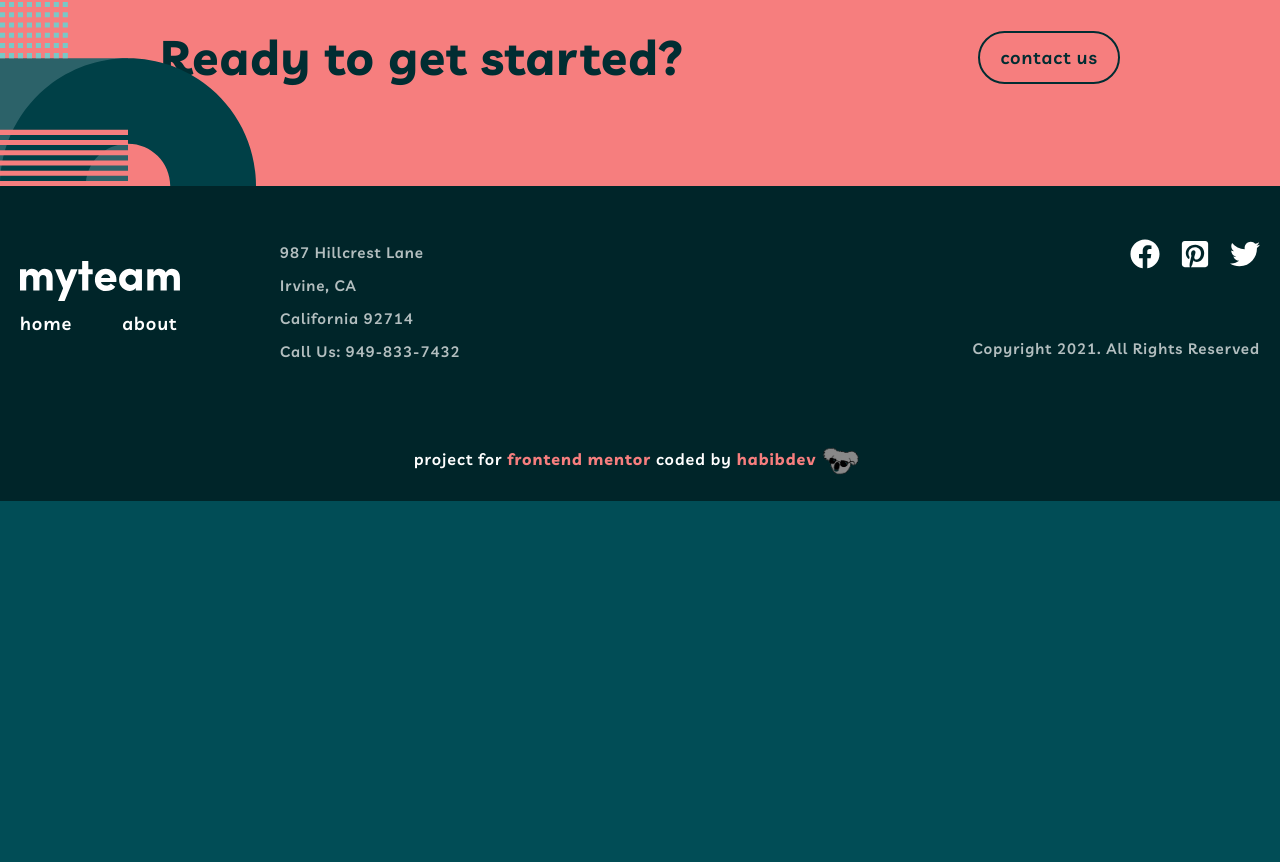
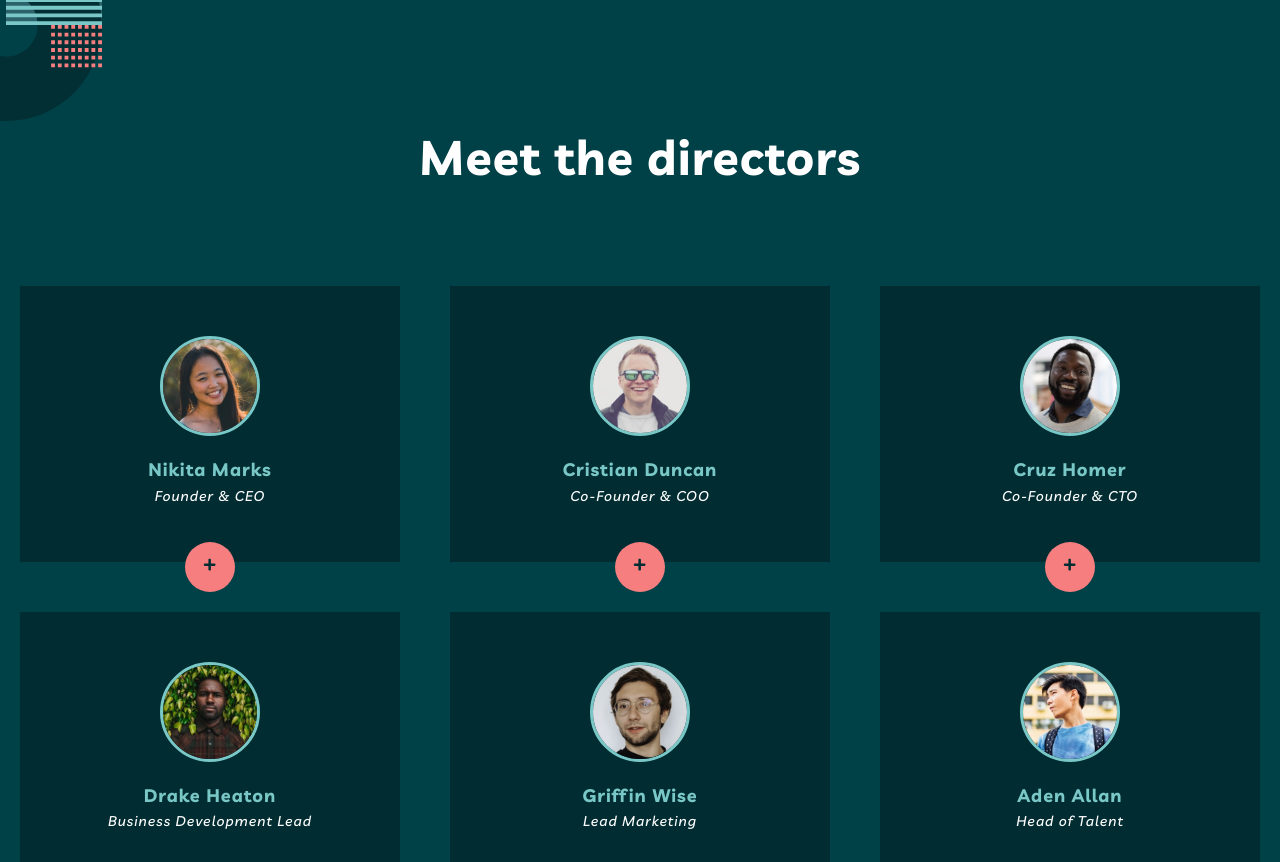
Before and after one commit to habibdev96/FEM-myteam-multipage-website, a React (Create React App) app: page /About in a window 1280 px wide. Shown: the part 678-1540 px from the top of the page. Before the commit the page ends 1179 px from the top, so only its background shows below. Built offline with nearby package versions, Linux system fonts and the light colour scheme.

Commit message:
created directors section

```diff
--- /dev/null
+++ b/src/components/about/Director.js
@@ -0,0 +1,100 @@
+import { useState } from 'react';
+import styled from 'styled-components';
+import { FaPlus, FaTimes, FaTwitter, FaLinkedin } from 'react-icons/fa';
+import { MicroHeading } from '../styledElements/Headings';
+import Paragraph from '../styledElements/Paragraphs';
+
+const StyledArticle = styled.article`
+  background-color: var(--sacrementoGreen);
+  padding: 5rem 2rem;
+  position: relative;
+  height: 100%;
+
+  &.active-article {
+    background-color: var(--darkGreen);
+  }
+
+  .avatar {
+    width: 10rem;
+    border: 0.3rem solid var(--raptureBlue);
+    border-radius: 50%;
+    margin-bottom: 2rem;
+  }
+
+  .btn {
+    position: absolute;
+    bottom: -20%;
+    left: 50%;
+    right: 50%;
+    transform: translate(-50%, -50%);
+    border-radius: 50%;
+    height: 5rem;
+    width: 5rem;
+    border: 0;
+    outline: 0;
+    background-color: var(--lightCoral);
+
+    &.active-btn {
+      background-color: var(--raptureBlue);
+    }
+  }
+
+  .icon {
+    color: var(--sacrementoGreen);
+  }
+
+  .socials {
+    display: flex;
+    justify-content: center;
+    gap: 2rem;
+  }
+
+  .social {
+    margin-top: 2rem;
+    color: var(--white);
+    font-size: var(--md);
+    transition: var(--mainTransition);
+
+    &:hover,
+    &:focus {
+      color: var(--lightCoral);
+    }
+  }
+`;
+
+const Director = ({ avatar, director, role, quote }) => {
+  const [showInfo, setShowInfo] = useState(false);
+
+  return (
+    <StyledArticle className={`${showInfo && 'active-article'}`}>
+      {!showInfo ? (
+        <>
+          <img src={avatar} alt={director} className='avatar' />
+          <MicroHeading raptureBlue>{director}</MicroHeading>
+          <Paragraph sm>{role}</Paragraph>
+        </>
+      ) : (
+        <>
+          <MicroHeading raptureBlue>{director}</MicroHeading>
+          <Paragraph md>{quote}</Paragraph>
+          <div className='socials'>
+            <a href='#!'>
+              <FaTwitter className='social' />
+            </a>
+            <a href='#!'>
+              <FaLinkedin className='social' />
+            </a>
+          </div>
+        </>
+      )}
+      <button
+        className={`btn ${showInfo && 'active-btn'}`}
+        onClick={() => setShowInfo(!showInfo)}
+      >
+        {!showInfo ? <FaPlus className='icon' /> : <FaTimes className='icon' />}
+      </button>
+    </StyledArticle>
+  );
+};
+
+export default Director;
--- /dev/null
+++ b/src/components/about/Directors.js
@@ -0,0 +1,62 @@
+import styled from 'styled-components';
+import { SectionHeading } from '../styledElements/Headings';
+import { maxWidthLg, sectionSpacingLg, threeCol } from '../../abstracts/Mixins';
+import Director from './Director';
+import bgPatternOne from '../../assets/bg-pattern-about-2-contact-1.svg';
+import bgPatternTwo from '../../assets/bg-pattern-home-4-about-3.svg';
+
+import { useGlobalContext } from '../../context';
+
+const StyledSection = styled.section`
+  position: relative;
+  background-color: var(--jungleGreen);
+  overflow: hidden;
+
+  .bg-pattern {
+    position: absolute;
+
+    &--one {
+      top: 0;
+      left: -7%;
+      width: 15%;
+    }
+
+    &--two {
+      bottom: 0;
+      right: 0;
+      width: 10%;
+    }
+  }
+`;
+
+const Container = styled.div`
+  ${maxWidthLg}
+  ${sectionSpacingLg}
+  text-align: center;
+
+  .directors {
+    ${threeCol}
+    padding: 10rem 0;
+  }
+`;
+
+const Directors = () => {
+  const { directors } = useGlobalContext();
+
+  return (
+    <StyledSection>
+      <img src={bgPatternOne} alt='' className='bg-pattern bg-pattern--one' />
+      <Container>
+        <SectionHeading>Meet the directors</SectionHeading>
+        <div className='directors'>
+          {directors.map((director) => (
+            <Director key={director.id} {...director} />
+          ))}
+        </div>
+      </Container>
+      <img src={bgPatternTwo} alt='' className='bg-pattern bg-pattern--two' />
+    </StyledSection>
+  );
+};
+
+export default Directors;
--- a/src/context.js
+++ b/src/context.js
@@ -1,16 +1,24 @@
 import React, { useState, useContext } from 'react';
-import { featuresData, testimonialsData } from './data';
+import { featuresData, testimonialsData, directorsData } from './data';
 
 const AppContext = React.createContext();
 
 export const AppProvider = ({ children }) => {
   const [features, setFeatures] = useState(featuresData);
   const [testimonials, setTestimonials] = useState(testimonialsData);
+  const [directors, setDirectors] = useState(directorsData);
 
   const scrollToTop = () => window.scrollTo(0, 0);
 
   return (
-    <AppContext.Provider value={{ scrollToTop, features, testimonials }}>
+    <AppContext.Provider
+      value={{
+        scrollToTop,
+        features,
+        testimonials,
+        directors,
+      }}
+    >
       {children}
     </AppContext.Provider>
   );
--- a/src/data.js
+++ b/src/data.js
@@ -5,6 +5,13 @@ import featureIconThree from './assets/icon-chart.svg';
 import testimonialsAvatarOne from './assets/avatar-kady.jpg';
 import testimonialsAvatarTwo from './assets/avatar-aiysha.jpg';
 import testimonialsAvatarThree from './assets/avatar-arthur.jpg';
+
+import directorImgOne from './assets/avatar-nikita.jpg';
+import directorImgTwo from './assets/avatar-christian.jpg';
+import directorImgThree from './assets/avatar-cruz.jpg';
+import directorImgFour from './assets/avatar-drake.jpg';
+import directorImgFive from './assets/avatar-griffin.jpg';
+import directorImgSix from './assets/avatar-aden.jpg';
 
 export const featuresData = [
   {
@@ -56,3 +63,54 @@ export const testimonialsData = [
     avatar: testimonialsAvatarThree,
   },
 ];
+
+export const directorsData = [
+  {
+    id: 1,
+    avatar: directorImgOne,
+    director: 'Nikita Marks',
+    role: 'Founder & CEO',
+    quote:
+      '“It always amazes me how much talent there is in every corner of the globe.”',
+  },
+  {
+    id: 2,
+    avatar: directorImgTwo,
+    director: 'Cristian Duncan',
+    role: 'Co-Founder & COO',
+    quote:
+      '“Distributed teams required unique processes. You need to approach work in a new way.”',
+  },
+  {
+    id: 3,
+    avatar: directorImgThree,
+    director: 'Cruz Homer',
+    role: 'Co-Founder & CTO',
+    quote:
+      "“Technology is at the forefront of enabling distributed teams. That's where we come in.”",
+  },
+  {
+    id: 4,
+    avatar: directorImgFour,
+    director: 'Drake Heaton',
+    role: 'Business Development Lead',
+    quote:
+      '“Hiring similar people from similar backgrounds is a surefire way to stunt innovation.”',
+  },
+  {
+    id: 5,
+    avatar: directorImgFive,
+    director: 'Griffin Wise',
+    role: 'Lead Marketing',
+    quote:
+      '“Unique perspectives shape unique products, which is what you need to survive these days.”',
+  },
+  {
+    id: 6,
+    avatar: directorImgSix,
+    director: 'Aden Allan',
+    role: 'Head of Talent',
+    quote:
+      '“Empowered teams create truly amazing products. Set the north star and let them follow it.”',
+  },
+];
--- a/src/pages/About.js
+++ b/src/pages/About.js
@@ -1,5 +1,6 @@
 import { useGlobalContext } from '../context';
 import AboutSubHero from '../components/about/AboutSubHero';
+import Directors from '../components/about/Directors';
 
 const About = () => {
   const { scrollToTop } = useGlobalContext();
@@ -8,6 +9,9 @@ const About = () => {
   return (
     <>
       <AboutSubHero />
+      <main>
+        <Directors />
+      </main>
     </>
   );
 };
```
